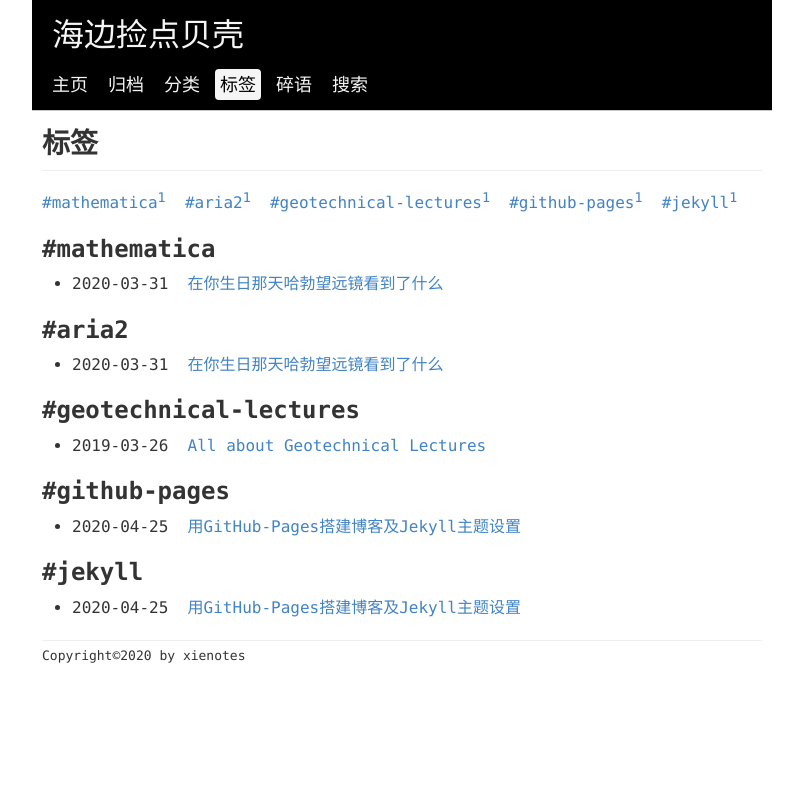
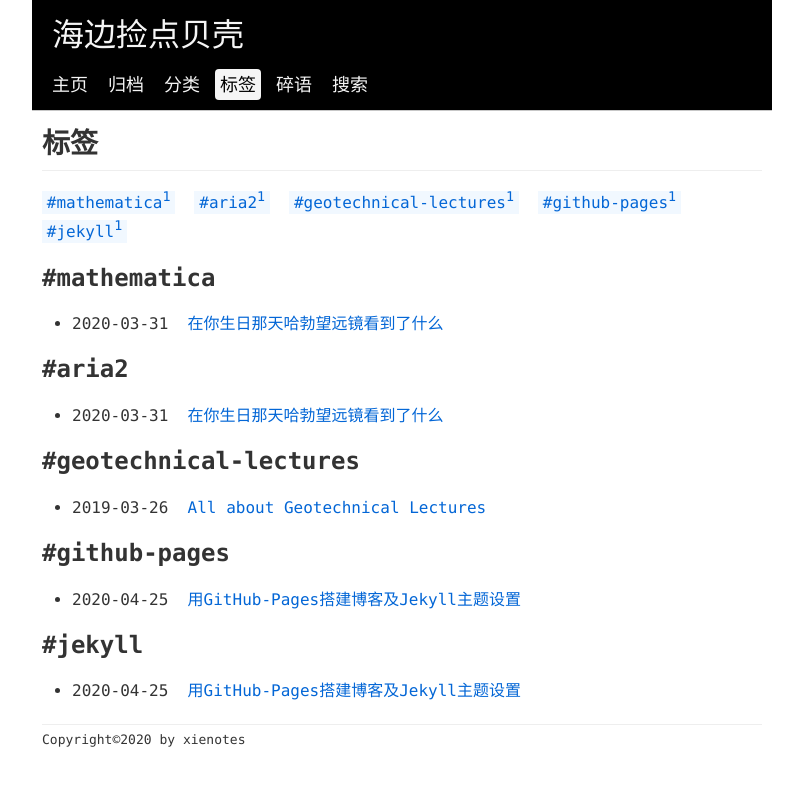
Before and after one commit to xienotes/xienotes.github.io, a Jekyll site: the page built from tags.html, in a window 1280 px wide. Shown: the top 786 px of the page, without its empty margins (238-1041 px from the left). Built offline with Jekyll 4.4.1, drawn with Linux system fonts in a browser that asks for light colours.

Commit message:
add background for tags

```diff
--- a/assets/css/shared.css
+++ b/assets/css/shared.css
@@ -12,7 +12,7 @@ body {
 }
 
 a {
-    color: #4183C4;
+    color: #0366d6;
     text-decoration: none;
 }
 a:hover {
@@ -221,6 +221,11 @@ li.nav-item {
     font-size: larger
 }
 
+.post-tag {
+    background-color: #f1f8ff;
+    padding: 0.1em 0.3em;
+}
+
 @media screen and (max-width: 768px) {
     ul,ol {
         padding-left: 20px;
--- a/tags.html
+++ b/tags.html
@@ -17,12 +17,12 @@ sort tag by post count from https://www.gungorbudak.com/blog/2017/12/08/tags-clo
     {% assign items = sorted_tag | split: '###' %}
     {% assign tag = items[1] | replace: '##', ' ' %}
     {% assign count = items[2] | plus: 0 %}
-    <a href="#{{ tag | slugify }}">#{{ tag | slugify }}<sup>{{ count }}</sup></a>&thinsp;
+    <a href="#{{ tag | slugify }}" class="post-tag">#{{ tag | slugify }}<sup>{{ count }}</sup></a>&thinsp;
 {% endfor %}
 
 {% assign sort_tag = site.tags | sort %}
 {% for tag in sort_tag %}
-  <h3 class="post-tag" id="{{ tag[0] | slugify }}">#{{ tag[0] | slugify }} </h3>
+  <h3 class="post-tag-heading" id="{{ tag[0] | slugify }}">#{{ tag[0] | slugify }} </h3>
   <ul class="tag-post-list">
     {% for post in tag[1] %}
     <li>
```
